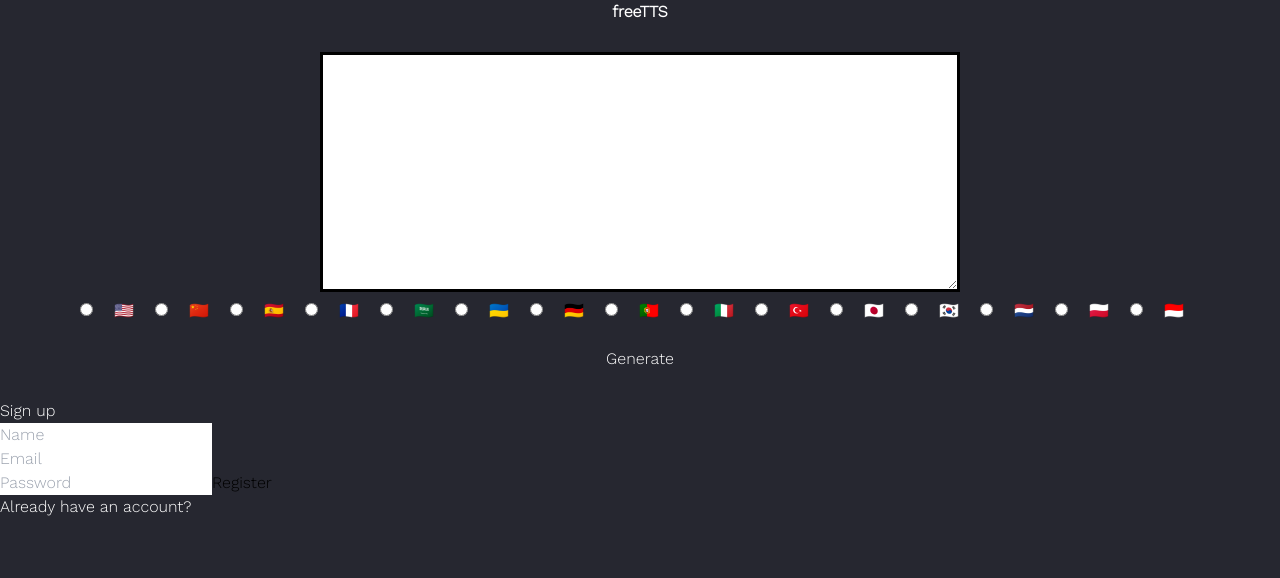
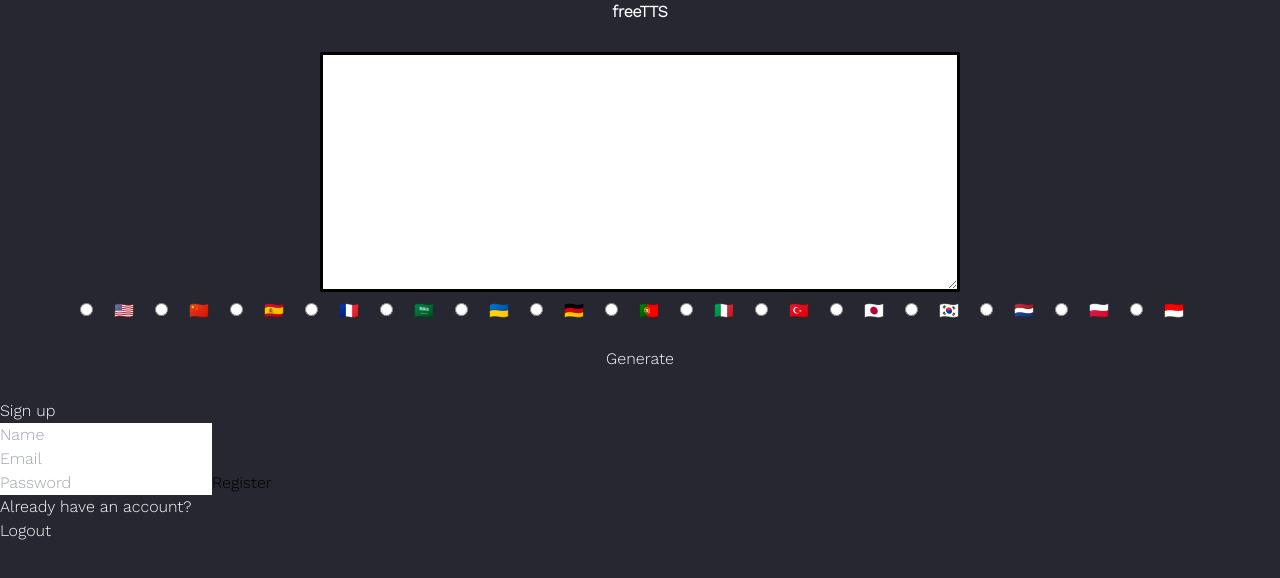
Before and after one commit to Mikk0git/freeTTS, a React (Vite) app in the folder frontend/: page / in a window 1280 px wide. Shown: the top 578 px of the page. Built offline with nearby package versions, Linux system fonts and the light colour scheme.

Commit message:
registration front + logout

```diff
--- a/frontend/src/App.jsx
+++ b/frontend/src/App.jsx
@@ -1,3 +1,4 @@
+import { AppLogout } from "./components/AppLogout";
 import { AppLogin } from "./components/AppLogin";
 import { AppCookie } from "./components/AppCookie";
 import { AppForm } from "./components/AppForm";
@@ -13,6 +14,7 @@ function App() {
       <AppForm />
       {/* <AppCookie /> */}
       <AppLogin />
+      <AppLogout />
     </div>
   );
 }
--- a/frontend/src/components/AppLogin.jsx
+++ b/frontend/src/components/AppLogin.jsx
@@ -39,12 +39,38 @@ export function AppLogin() {
       console.error(error);
     }
   };
-
+  const handleSubmitRegister = async (event) => {
+    event.preventDefault();
+    console.log("register");
+    const formData = new FormData(event.target);
+    const email = formData.get("email");
+    const pass = formData.get("password");
+    const name = formData.get("name");
+    try {
+      const response = await axios.post(
+        "http://localhost:8080/register",
+        {
+          name,
+          email,
+          pass,
+        },
+        {
+          withCredentials: true,
+        }
+      );
+      console.log(response.data);
+      if (response.status === 200) {
+        console.log("registered");
+      }
+    } catch (error) {
+      console.error(error);
+    }
+  };
   if (showRegister === true) {
     return (
       <div className="AppRegister">
         <h2>Sign up</h2>
-        <form className="text-black">
+        <form onSubmit={handleSubmitRegister} className="text-black">
           <input type="text" name="name" placeholder="Name" />
           <br />
           <input type="email" name="email" placeholder="Email" />
--- /dev/null
+++ b/frontend/src/components/AppLogout.jsx
@@ -0,0 +1,32 @@
+import React from "react";
+import axios from "axios";
+
+export function AppLogout() {
+  const handleLogout = async (event) => {
+    event.preventDefault();
+    console.log("logout");
+
+    try {
+      const response = await axios.post(
+        "http://localhost:8080/logout",
+        {},
+        {
+          withCredentials: true,
+        }
+      );
+      console.log(response.data);
+      if (response.status === 200) {
+        console.log("logged out");
+      }
+    } catch (error) {
+      console.error(error);
+    }
+  };
+  return (
+    <div className="AppLogout">
+      <form onSubmit={handleLogout}>
+        <button type="submit">Logout</button>
+      </form>
+    </div>
+  );
+}
```
Also changed, not shown: 1 other file (tests, documents, lock files or other folders).
